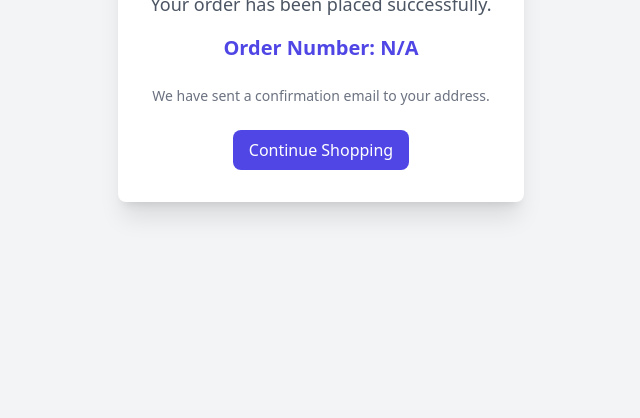
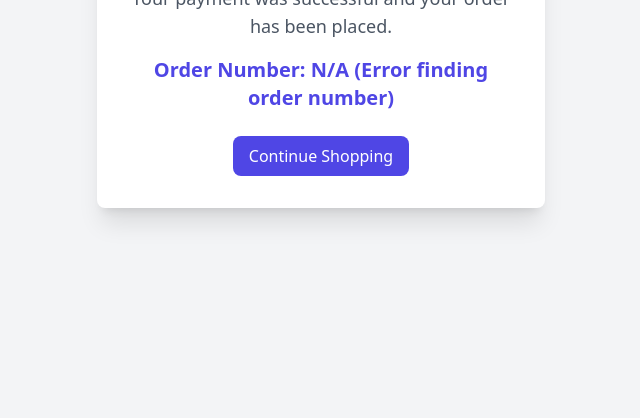
Before and after one commit to susheelneupanesn-commits/grocerygo, a website: page OneDrive - RevenYou/Desktop/Final/public/success.html in a window 1280 px wide. Shown: the part 382-800 px from the top of the page, without its empty margins (319-959 px from the left). Drawn offline with nearby package versions, Linux system fonts and the light colour scheme.

Commit message:
Update success.html

```diff
--- a/OneDrive - RevenYou/Desktop/Final/public/success.html
+++ b/OneDrive - RevenYou/Desktop/Final/public/success.html
@@ -12,9 +12,8 @@
             <path stroke-linecap="round" stroke-linejoin="round" stroke-width="2" d="M9 12l2 2 4-4m6 2a9 9 0 11-18 0 9 9 0 0118 0z" />
         </svg>
         <h2 class="text-3xl font-bold text-gray-800 mt-4">Thank You!</h2>
-        <p class="text-lg text-gray-600 mt-2">Your order has been placed successfully.</p>
+        <p class="text-lg text-gray-600 mt-2">Your payment was successful and your order has been placed.</p>
         <p class="text-xl font-semibold text-indigo-600 mt-4">Order Number: <span id="orderNumberDisplay">...</span></p>
-        <p class="text-sm text-gray-500 mt-6">We have sent a confirmation email to your address.</p>
         <a href="store.html" class="mt-6 inline-block bg-indigo-600 text-white py-2 px-4 rounded-lg hover:bg-indigo-700 transition">Continue Shopping</a>
     </div>
 
@@ -24,16 +23,15 @@
             const params = new URLSearchParams(window.location.search);
             const orderNumber = params.get('order');
 
-            // Display the order number if it exists
+            // Display the order number and clear the trolley
             const displayEl = document.getElementById('orderNumberDisplay');
             if (orderNumber) {
                 displayEl.textContent = orderNumber;
+                // Clear the local trolley after successful order
+                localStorage.removeItem("trolley");
             } else {
-                displayEl.textContent = 'N/A';
+                displayEl.textContent = 'N/A (Error finding order number)';
             }
-
-            // Clear the local trolley after successful order
-            localStorage.removeItem("trolley");
         });
     </script>
 </body>
```
